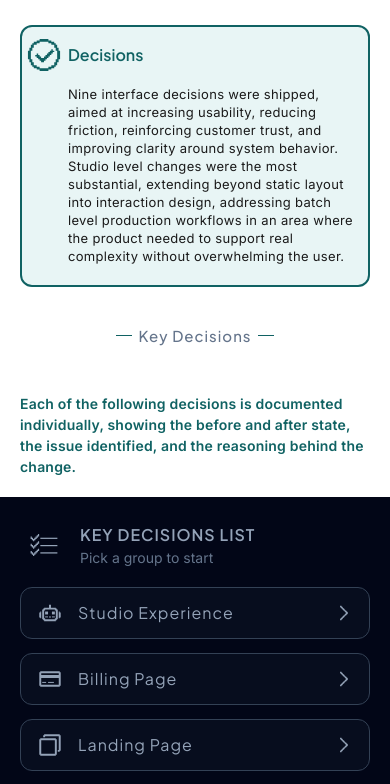
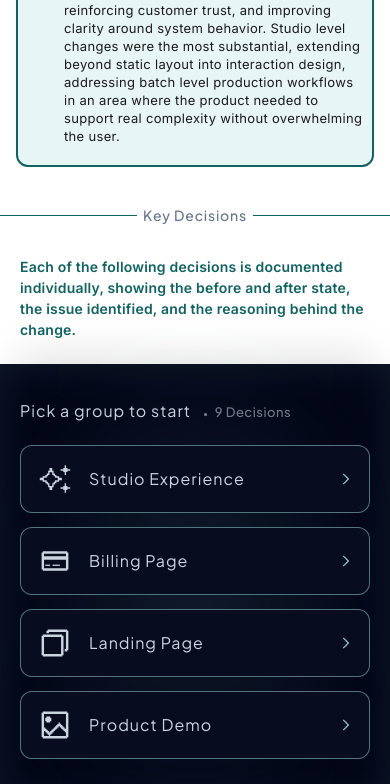
Before and after one commit to rishavux/pp-case-study, a website: page index.html in a window 390 px wide. Shown: the part 1032-1816 px from the top of the page. Drawn offline with Linux system fonts and the light colour scheme.

Commit message:
Mobile: fix rail heading display bug, restyle Key Decisions rail buttons, add card glow/shadow, tune spacing
- Fix key-decisions-mobile-heading losing its display override (was hidden on mobile)
- Reduce mobile heading font size/weight, add "9 Decisions" count with smaller dot
- Restyle rail-group buttons: remove icon backdrop, unify colors, bigger icons, teal borders
- Fix icon height disparity across rail-group icons (uniform height, auto width)
- Swap Studio Experience mobile icon to match desktop group-card icon
- Add ambient teal glow + inner/outer shadow to key-decisions-frame card
- Reduce/rebalance spacing: overview card gaps, key-decisions-intro, reflection section, hero

```diff
--- a/index.html
+++ b/index.html
@@ -4,7 +4,7 @@
   <meta charset="UTF-8" />
   <meta name="viewport" content="width=device-width, initial-scale=1.0" />
   <title>Property Pixel — Case Study</title>
-  <link rel="stylesheet" href="style.css?v=4" />
+  <link rel="stylesheet" href="style.css?v=5" />
   <link rel="preconnect" href="https://fonts.googleapis.com" />
   <link rel="preconnect" href="https://fonts.gstatic.com" crossorigin />
   <link href="https://fonts.googleapis.com/css2?family=Plus+Jakarta+Sans:ital,wght@0,400;0,500;0,600;0,700;1,400&family=Inter:ital,wght@0,400;0,500;0,600&display=swap" rel="stylesheet" />
@@ -120,13 +120,8 @@
   <section class="key-decisions-section">
     <div class="key-decisions-frame">
       <div class="key-decisions-mobile-heading">
-        <span class="key-decisions-mobile-heading-icon">
-          <svg width="24" height="24" viewBox="543.90 2121.19 7.45 6.24" fill="none" xmlns="http://www.w3.org/2000/svg"><path d="M550.949 2126.12H546.718V2126.43H550.949V2126.12Z" fill="currentColor"/><path d="M550.949 2124.31H546.718V2124.61H550.949V2124.31Z" fill="currentColor"/><path d="M550.949 2122.5H546.718V2122.8H550.949V2122.5Z" fill="currentColor"/><path d="M546.113 2125.22H546.415V2125.82H546.113V2126.12H545.811V2126.43H545.509V2126.73H545.207V2127.03H544.904V2126.73H544.602V2126.43H544.3V2125.82H544.602V2126.12H544.904V2126.43H545.207V2126.12H545.509V2125.82H545.811V2125.52H546.113V2125.22Z" fill="currentColor"/><path d="M546.415 2123.4V2124.01H546.113V2124.31H545.811V2124.61H545.509V2124.92H545.207V2125.22H544.904V2124.92H544.602V2124.61H544.3V2124.01H544.602V2124.31H544.904V2124.61H545.207V2124.31H545.509V2124.01H545.811V2123.71H546.113V2123.4H546.415Z" fill="currentColor"/><path d="M546.415 2121.59V2122.2H546.113V2122.5H545.811V2122.8H545.509V2123.1H545.207V2123.4H544.904V2123.1H544.602V2122.8H544.3V2122.2H544.602V2122.5H544.904V2122.8H545.207V2122.5H545.509V2122.2H545.811V2121.89H546.113V2121.59H546.415Z" fill="currentColor"/></svg>
-        </span>
-        <span class="key-decisions-mobile-heading-text">
-          <h2 class="key-decisions-mobile-heading-title">Key Decisions List</h2>
-          <p class="key-decisions-mobile-heading-subtitle">Pick a group to start</p>
-        </span>
+        <h2 class="key-decisions-mobile-heading-title">Pick a group to start</h2>
+        <span class="key-decisions-mobile-heading-count"><span class="key-decisions-mobile-heading-dot">•</span>9 Decisions</span>
       </div>
       <div class="key-decisions-header">
         <button class="key-decisions-header-zone key-decisions-header-zone--rail" type="button" data-action="reset" aria-label="Reset to default view">
@@ -184,8 +179,8 @@
           <div class="rail-group">
             <button class="rail-group-label" type="button">
               <span class="rail-group-label-main">
-                <span class="rail-group-icon">
-                  <svg width="22" height="22" viewBox="190.91 2943.23 7.45 5.94" fill="none" xmlns="http://www.w3.org/2000/svg"><path d="M196.141 2947.26H195.235V2947.56H196.141V2947.26Z" fill="currentColor"/><path d="M194.932 2947.26H194.328V2947.56H194.932V2947.26Z" fill="currentColor"/><path d="M194.026 2947.26H193.119V2947.56H194.026V2947.26Z" fill="currentColor"/><path d="M196.746 2944.84H196.444V2944.54H194.932V2943.63H194.328V2944.54H192.817V2944.84H192.515V2945.14H192.212V2948.16H192.515V2948.47H192.817V2948.77H196.444V2948.47H196.746V2948.16H197.048V2945.14H196.746V2944.84ZM196.141 2947.86V2948.16H193.119V2947.86H192.817V2945.44H193.119V2945.14H196.141V2945.44H196.444V2947.86H196.141Z" fill="currentColor"/><path d="M197.955 2946.05V2947.56H197.652V2947.86H197.35V2945.75H197.652V2946.05H197.955Z" fill="currentColor"/><path d="M191.608 2945.75H191.91V2947.86H191.608V2947.56H191.306V2946.05H191.608V2945.75Z" fill="currentColor"/><path d="M196.141 2945.75H195.235V2946.65H196.141V2945.75Z" fill="currentColor"/><path d="M194.026 2945.75H193.119V2946.65H194.026V2945.75Z" fill="currentColor"/></svg>
+                <span class="rail-group-icon rail-group-icon--studio">
+                  <svg width="22" height="22" viewBox="203.03 3040.78 4.96 4.56" fill="none" xmlns="http://www.w3.org/2000/svg"><path d="M207.727 3041.65V3041.85H207.324V3042.05H207.122V3042.46H206.921V3042.05H206.719V3041.85H206.316V3041.65H206.719V3041.45H206.921V3041.05H207.122V3041.45H207.324V3041.65H207.727Z" fill="currentColor"/><path d="M207.727 3044.27V3044.47H207.324V3044.67H207.122V3045.08H206.921V3044.67H206.719V3044.47H206.316V3044.27H206.719V3044.07H206.921V3043.67H207.122V3044.07H207.324V3044.27H207.727Z" fill="currentColor"/><path d="M206.115 3042.86V3042.66H205.712V3042.46H205.51V3042.26H205.309V3041.85H205.107V3041.45H204.704V3041.85H204.503V3042.26H204.301V3042.46H204.1V3042.66H203.697V3042.86H203.294V3043.26H203.697V3043.47H204.1V3043.67H204.301V3043.87H204.503V3044.27H204.704V3044.67H205.107V3044.27H205.309V3043.87H205.51V3043.67H205.712V3043.47H206.115V3043.26H206.518V3042.86H206.115ZM205.51 3043.26V3043.47H205.309V3043.67H205.107V3044.07H204.704V3043.67H204.503V3043.47H204.301V3043.26H203.898V3042.86H204.301V3042.66H204.503V3042.46H204.704V3042.06H205.107V3042.46H205.309V3042.66H205.51V3042.86H205.913V3043.26H205.51Z" fill="currentColor"/></svg>
                 </span>
                 <span class="rail-group-text">Studio Experience</span>
               </span>
--- a/style.css
+++ b/style.css
@@ -1486,13 +1486,39 @@ img, video {
     padding-right: 20px;
   }
 
+  .overview-section {
+    padding-left: 16px;
+    padding-right: 16px;
+  }
+
+  .site-header {
+    padding-top: 32px;
+  }
+
   .key-decisions-section {
     padding-top: 0;
+    padding-bottom: 12px;
+  }
+
+  .overview-section--reflection {
+    padding-top: 32px;
+  }
+
+  .key-decisions-title {
+    padding: 0;
+    margin-bottom: 28px;
+  }
+
+  .key-decisions-title .section-heading {
+    font-weight: 500;
+    font-size: 14px;
+    letter-spacing: 0.8px;
+    text-transform: capitalize;
   }
 
   .key-decisions-intro {
-    padding: 40px 20px 0;
-    margin: 0 0 20px;
+    padding: 24px 20px 0;
+    margin: 0 0 24px;
     font-size: 14px;
     line-height: 1.5;
     letter-spacing: 0.2px;
@@ -1516,16 +1542,19 @@ img, video {
     display: block;
     font-family: 'Plus Jakarta Sans', sans-serif;
     font-weight: 400;
-    font-size: 20px;
+    font-size: 18px;
     line-height: 28px;
     letter-spacing: 0.2px;
     color: black;
     text-align: left;
     margin: 16px 0 0;
+    padding: 0 8px;
   }
 
   .hero {
+    padding-top: 48px;
     padding-bottom: 16px;
+    gap: 16px;
   }
 
   .hero-image {
@@ -1579,8 +1608,8 @@ img, video {
   }
 
   .overview-summary {
-    font-size: 16px;
-    line-height: 26px;
+    font-size: 14px;
+    line-height: 22px;
   }
 
   .overview-section:not(.overview-section--reflection) {
@@ -1628,8 +1657,8 @@ img, video {
 
   .overview-col-icon {
     flex-shrink: 0;
-    width: 36px;
-    height: 36px;
+    width: 32px;
+    height: 32px;
   }
 
   .overview-col-heading {
@@ -1647,13 +1676,13 @@ img, video {
     font-size: 13px;
     line-height: 18px;
     letter-spacing: 0.025em;
+    margin-top: 2px;
   }
 
   .overview-col--highlight {
     width: 100%;
     align-items: start;
-    margin-top: 8px;
-    padding: 10px 8px 20px 4px;
+    padding: 6px 8px 20px 4px;
     border-radius: 12px;
     box-shadow: none;
     animation: none;
@@ -1676,124 +1705,133 @@ img, video {
   /* ─── Key Decisions: rail/main/side-column becomes a stacked accordion ─── */
   .key-decisions-mobile-heading {
     display: flex;
+    align-items: baseline;
+    flex-wrap: wrap;
+    column-gap: 8px;
+    margin: 0 0 12px;
+  }
+
+  .key-decisions-mobile-heading-title {
+    font-family: 'Plus Jakarta Sans', sans-serif;
+    font-weight: 400;
+    font-size: 16px;
+    letter-spacing: 1px;
+    color: #cbd5e1;
+    margin: 0;
+    padding: 20px 0 12px;
+  }
+
+  .key-decisions-mobile-heading-count {
+    font-family: 'Plus Jakarta Sans', sans-serif;
+    font-weight: 500;
+    font-size: 13px;
+    letter-spacing: 0.5px;
+    color: #cbd5e1;
+    opacity: 0.55;
+  }
+
+  .key-decisions-mobile-heading-dot {
+    font-size: 9px;
+    margin: 0 6px 0 4px;
+  }
+
+  .key-decisions-frame {
+    position: relative;
+    z-index: 0;
+    width: auto;
+    box-sizing: border-box;
+    margin-left: calc(-50vw + 50%);
+    margin-right: calc(-50vw + 50%);
+    padding: 16px 20px 24px;
+    border: none;
+    background: var(--pp-navy);
+    box-shadow:
+      inset 0 0 40px rgba(156, 220, 221, 0.1),
+      0 -24px 40px -16px rgba(2, 6, 23, 0.12),
+      0 24px 40px -16px rgba(2, 6, 23, 0.12);
+  }
+
+  .key-decisions-frame::before {
+    content: "";
+    position: absolute;
+    left: 0;
+    right: 0;
+    top: -30px;
+    bottom: -30px;
+    background: radial-gradient(ellipse at center, rgba(156, 220, 221, 0.1) 0%, rgba(156, 220, 221, 0) 70%);
+    filter: blur(24px);
+    z-index: -1;
+    pointer-events: none;
+  }
+
+  .key-decisions-header {
+    display: none;
+  }
+
+  .key-decisions-body {
+    display: block;
+    aspect-ratio: auto;
+  }
+
+  .key-decisions-frame .rail {
+    width: 100%;
+    border-right: none;
+    background: transparent;
+  }
+
+  .rail-nav {
+    height: auto;
+    overflow: visible;
+    padding: 0 0 20px;
+    gap: 14px;
+  }
+
+  .rail-item {
+    display: none;
+  }
+
+  .rail-group {
+    gap: 4px;
+    margin-bottom: 0;
+  }
+
+  .rail-group-label {
+    display: flex;
     align-items: center;
-    gap: 12px;
-    margin: 0 0 18px;
-  }
-
-  .key-decisions-mobile-heading-icon {
+    justify-content: space-between;
+    width: 100%;
+    padding: 9px 17px 9px 10px;
+    border: 1.5px solid rgba(156, 220, 221, 0.5);
+    border-radius: 12px;
+    background: #070d1f;
+    cursor: pointer;
+    transition: background-color 0.15s ease, border-color 0.15s ease;
+  }
+
+  .rail-group-label-main {
+    display: flex;
+    align-items: center;
+    gap: 10px;
+  }
+
+  .rail-group-icon {
     display: flex;
     align-items: center;
     justify-content: center;
     flex-shrink: 0;
     width: 48px;
     height: 48px;
-    color: #94a3b8;
-  }
-
-  .key-decisions-mobile-heading-icon svg {
-    width: 30px;
+    color: #cbd5e1;
+    transition: color 0.15s ease;
+  }
+
+  .rail-group-icon svg {
+    width: auto;
     height: 30px;
   }
 
-  .key-decisions-mobile-heading-text {
-    display: flex;
-    flex-direction: column;
-    gap: 4px;
-  }
-
-  .key-decisions-mobile-heading-title {
-    font-family: 'Plus Jakarta Sans', sans-serif;
-    font-weight: 600;
-    font-size: 16px;
-    letter-spacing: 1px;
-    text-transform: uppercase;
-    color: #94a3b8;
-    margin: 0;
-  }
-
-  .key-decisions-mobile-heading-subtitle {
-    font-family: 'Inter', sans-serif;
-    font-weight: 400;
-    font-size: 14px;
-    color: #64748b;
-    margin: 0;
-  }
-
-  .key-decisions-frame {
-    width: auto;
-    box-sizing: border-box;
-    margin-left: calc(-50vw + 50%);
-    margin-right: calc(-50vw + 50%);
-    padding: 24px 20px;
-    border: none;
-    background: var(--pp-navy);
-  }
-
-  .key-decisions-header {
-    display: none;
-  }
-
-  .key-decisions-body {
-    display: block;
-    aspect-ratio: auto;
-  }
-
-  .key-decisions-frame .rail {
-    width: 100%;
-    border-right: none;
-    background: transparent;
-  }
-
-  .rail-nav {
-    height: auto;
-    overflow: visible;
-    padding: 0;
-    gap: 14px;
-  }
-
-  .rail-item {
-    display: none;
-  }
-
-  .rail-group {
-    gap: 4px;
-    margin-bottom: 0;
-  }
-
-  .rail-group-label {
-    display: flex;
-    align-items: center;
-    justify-content: space-between;
-    width: 100%;
-    padding: 13px 17px;
-    border: 1.5px solid #334155;
-    border-radius: 12px;
-    background: rgba(15, 23, 42, 0.4);
-    cursor: pointer;
-    transition: background-color 0.15s ease, border-color 0.15s ease;
-  }
-
-  .rail-group-label-main {
-    display: flex;
-    align-items: center;
-    gap: 16px;
-  }
-
-  .rail-group-icon {
-    display: flex;
-    align-items: center;
-    justify-content: center;
-    flex-shrink: 0;
-    width: 24px;
-    height: 24px;
-    color: #94a3b8;
-    transition: color 0.15s ease;
-  }
-
-  .rail-group-icon svg {
-    width: 24px;
-    height: 24px;
+  .rail-group-icon--studio svg {
+    height: 34px;
   }
 
   .rail-group-text {
@@ -1802,7 +1840,7 @@ img, video {
     font-size: 16px;
     line-height: 22px;
     letter-spacing: 1px;
-    color: #94a3b8;
+    color: #cbd5e1;
     text-transform: none;
     transition: color 0.15s ease;
   }
@@ -1810,9 +1848,9 @@ img, video {
   .rail-group-chevron {
     display: flex;
     flex-shrink: 0;
-    width: 16px;
-    height: 16px;
-    color: #94a3b8;
+    width: 12px;
+    height: 12px;
+    color: #9cdcdd;
     transform: rotate(-90deg);
     transition: transform 0.15s ease, color 0.15s ease;
   }
```
